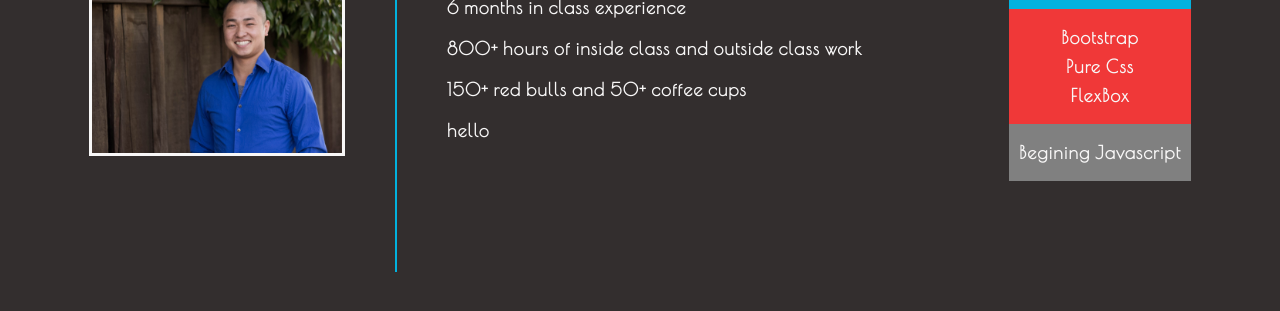
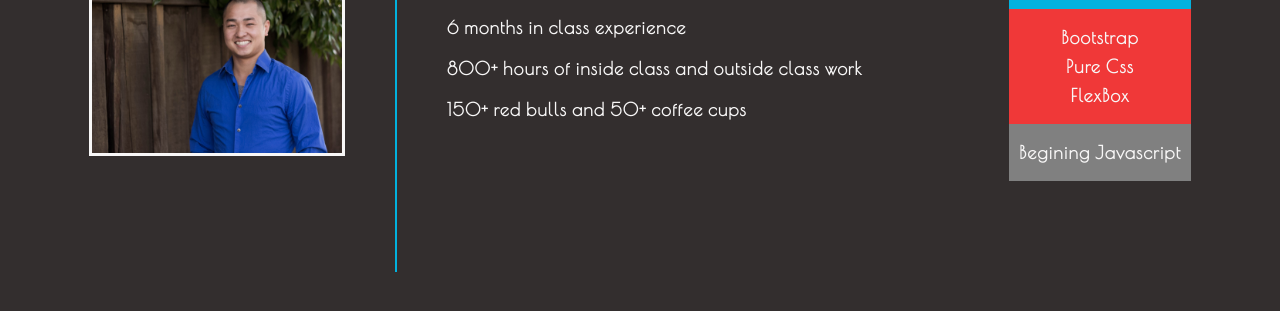
Before and after one commit to rgchang/rgc-portfolio, a website: page me.html in a window 1280 px wide. Shown: the part 443-754 px from the top of the page. Drawn offline with nearby package versions, Linux system fonts and the light colour scheme.

Commit message:
rgc-portfolio test

```diff
--- a/me.html
+++ b/me.html
@@ -29,7 +29,6 @@
 						<li>6 months in class experience</li>
 						<li>800+ hours of inside class and outside class work</li>
 						<li>150+ red bulls and 50+ coffee cups</li>
-						<li>hello</li>
 					</ul>
 					<div id="skills">
 						<div>
```
